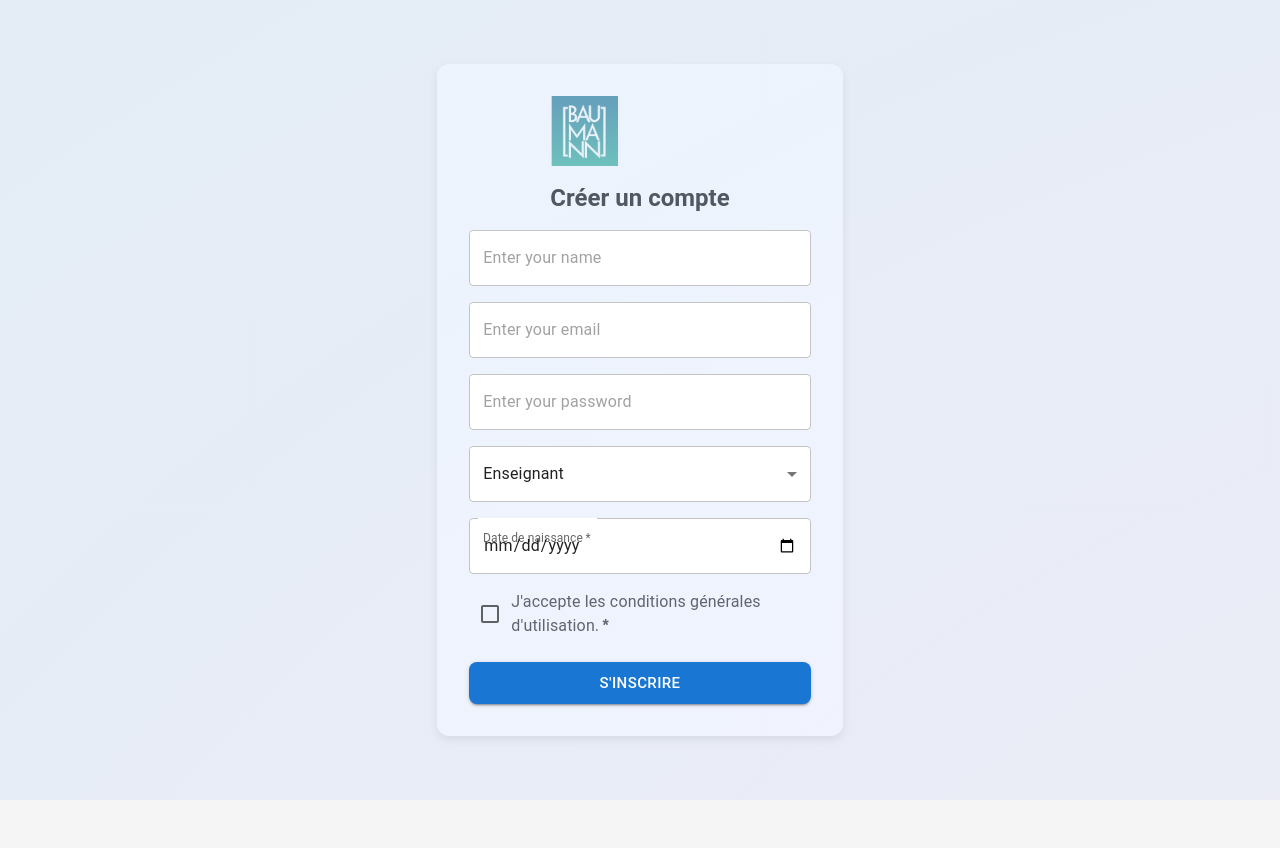
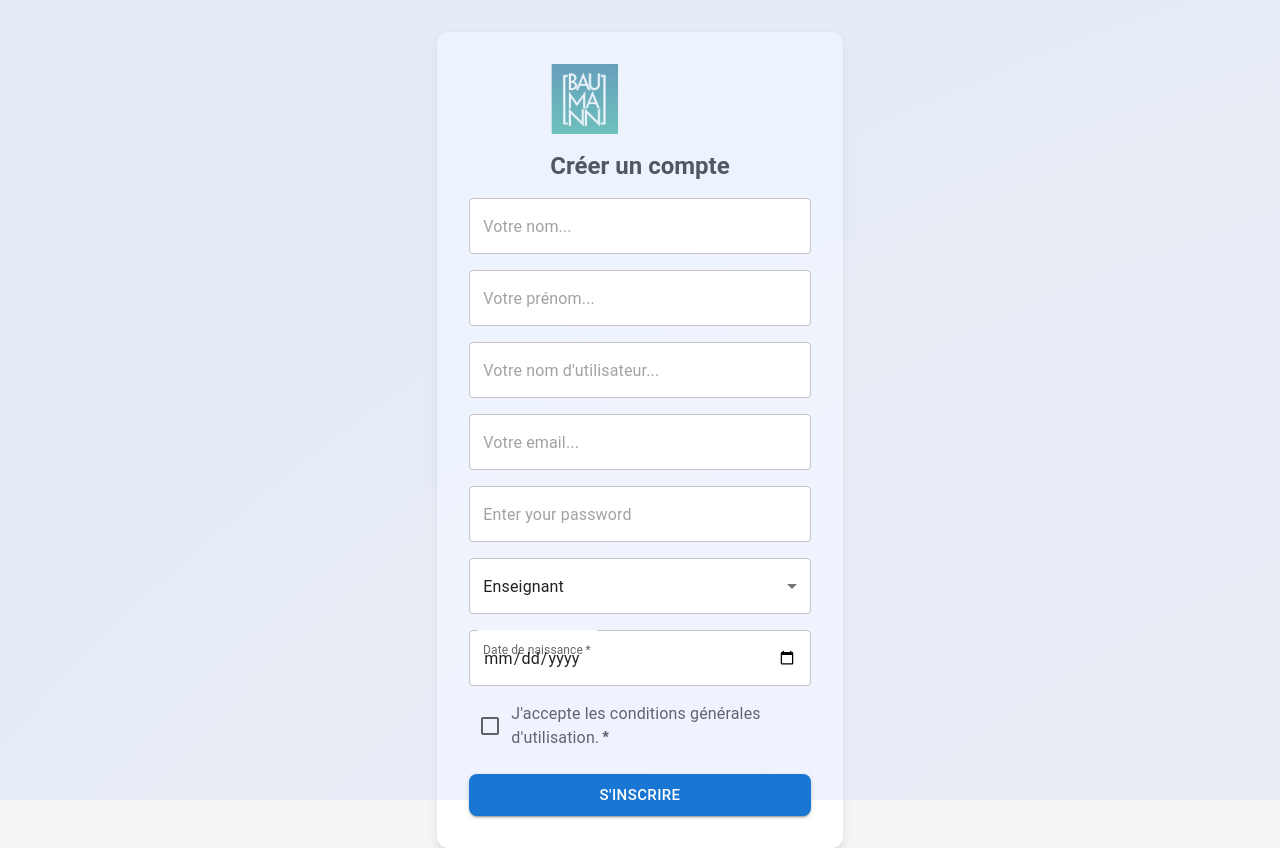
Before and after one commit to mortalla23/Projet_Ping, a React (Create React App) app: page /inscription in a window 1280 px wide. Before the commit the page ends 800 px from the top, so only its background shows below. Built offline with nearby package versions, Linux system fonts and the light colour scheme.

Commit message:
Nom et prénom dans l'inscription

```diff
--- a/src/view/authentification/Inscription.js
+++ b/src/view/authentification/Inscription.js
@@ -11,6 +11,8 @@ const Inscription = () => {
   // State pour les données du formulaire
   const [formData, setFormData] = useState({
     username: '',
+    lastName: '',
+    firstName: '',
     email: '',
     password: '',
     role: 'TEACHER',
@@ -31,6 +33,14 @@ const Inscription = () => {
   const validateForm = () => {
     if (!formData.username.trim()) {
       alert("Le nom d'utilisateur est obligatoire.");
+      return false;
+    }
+    if (!formData.lastName.trim()) {
+      alert("Le nom est obligatoire.");
+      return false;
+    }
+    if (!formData.firstName.trim()) {
+      alert("Le prénom est obligatoire.");
       return false;
     }
     if (!formData.email.trim()) {
@@ -56,6 +66,8 @@ const Inscription = () => {
   const resetForm = () => {
     setFormData({
       username: '',
+      lastName: '',
+      firstName: '',
       email: '',
       password: '',
       role: 'TEACHER',
@@ -156,9 +168,37 @@ const Inscription = () => {
               <form onSubmit={handleSubmit} style={{ maxWidth: '100%' }}>
                 <Stack spacing={2}>
                   <TextField
+                    id="lastName"
+                    name="lastName"
+                    placeholder="Votre nom..."
+                    variant="outlined"
+                    fullWidth
+                    sx={{
+                      backgroundColor: '#fff',
+                      borderRadius: '4px',
+                    }}
+                    value={formData.lastName}
+                    onChange={handleChange}
+                    required
+                  />
+                  <TextField
+                    id="firstName"
+                    name="firstName"
+                    placeholder="Votre prénom..."
+                    variant="outlined"
+                    fullWidth
+                    sx={{
+                      backgroundColor: '#fff',
+                      borderRadius: '4px',
+                    }}
+                    value={formData.firstName}
+                    onChange={handleChange}
+                    required
+                  />
+                  <TextField
                     id="username"
                     name="username"
-                    placeholder="Enter your name"
+                    placeholder="Votre nom d'utilisateur..."
                     variant="outlined"
                     fullWidth
                     sx={{
@@ -172,7 +212,7 @@ const Inscription = () => {
                   <TextField
                     id="email"
                     name="email"
-                    placeholder="Enter your email"
+                    placeholder="Votre email..."
                     variant="outlined"
                     fullWidth
                     sx={{
--- a/src/view/patient/PatientAccueil.js
+++ b/src/view/patient/PatientAccueil.js
@@ -85,7 +85,8 @@ const PatientAccueil = () => {
           "& .MuiDrawer-paper": {
             width: 260,
             boxSizing: "border-box",
-            bgcolor: "#5BA8B4",
+            bgcolor: "transparent", // Pas de fond uni pour permettre le dégradé
+            backgroundImage: "linear-gradient(to bottom, #397C9A, #51B7A0)", // Dégradé vertical
             color: "#FFFFFF",
             padding: "10px 0",
           },
@@ -327,7 +328,7 @@ const buttonStyle = {
 const linkStyle = {
   "&.Mui-selected, &:hover": {
     bgcolor: "#5BA8B4",
-    color: "#FFFFFF",
+    color: "#white",
     fontWeight: "bold",
   },
 };
```
